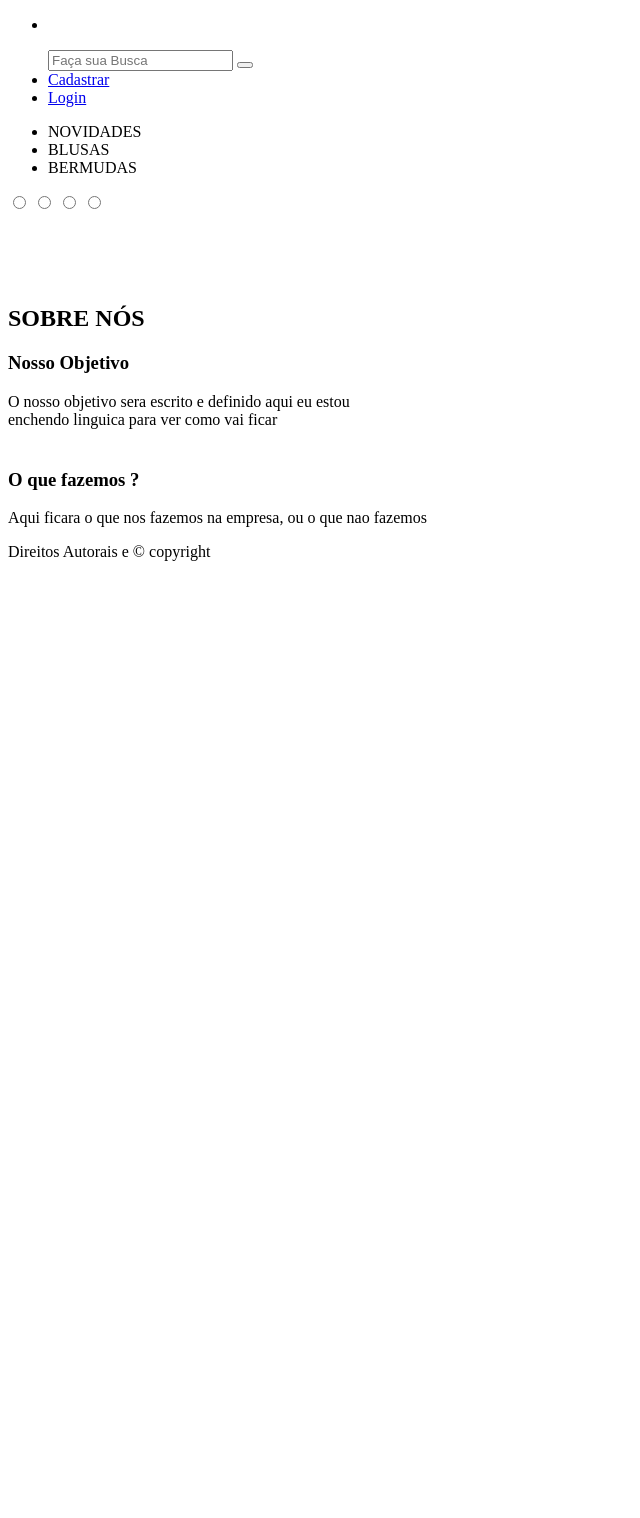
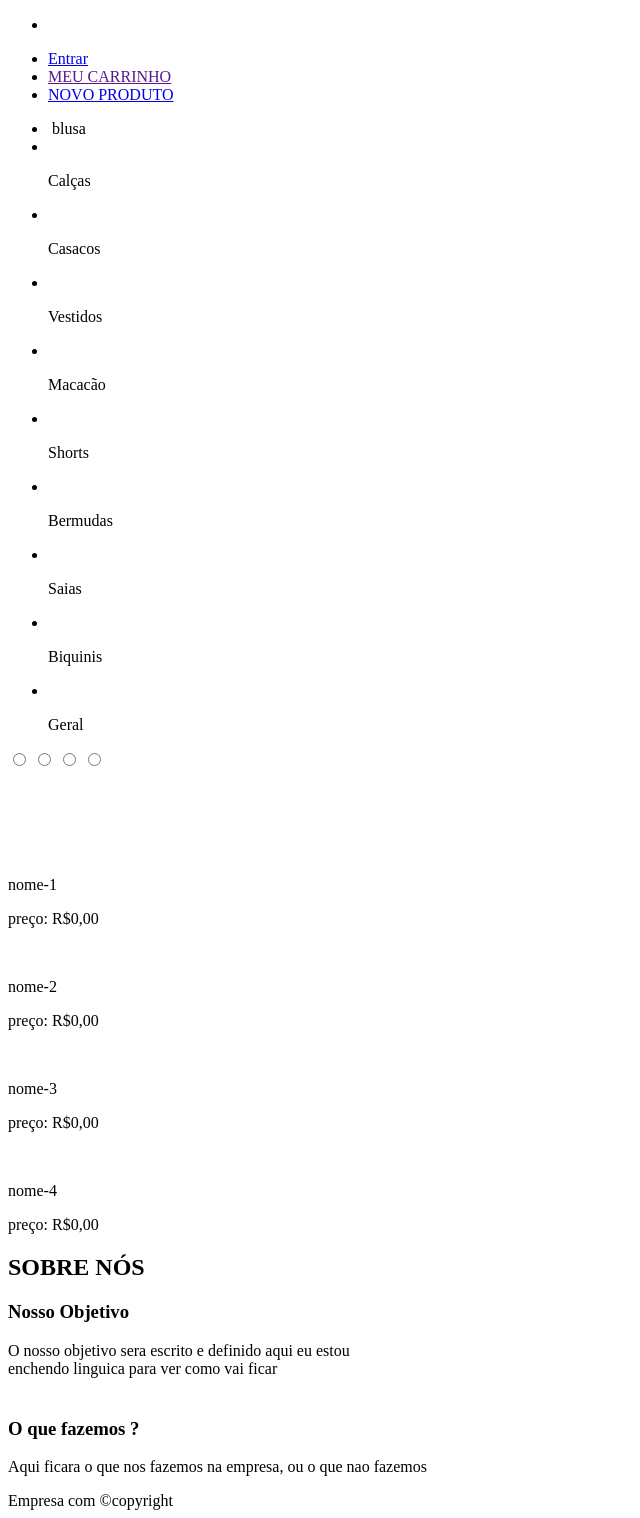
Before and after one commit to RedROLV/Changaend, a PHP site: the page made by views/themes/home.php in a window 1280 px wide. Shown: the whole page, without its empty margins (0-640 px from the left). Before the commit the page ends 561 px from the top, so only its background shows below. Run offline with PHP 8.4, Linux system fonts and the light colour scheme; the template is opened without the code that fills it, so the values that code supplies are empty.

Commit message:
home page

```diff
--- a/src/Config.php
+++ b/src/Config.php
@@ -4,7 +4,7 @@
         "name" => "Changend",
         "desc" => "Olx de Brecho online",
         "locale" => "pt_BR",
-        "base_url" => "http://localhost/2tentativa"
+        "base_url" => "http://localhost/Projects/Changaend"
     ]);
 
     define("PAGARME_API_KEY", ""); // coloque sei token da api do pagar.me
--- a/views/assets/css/carrossel.css
+++ b/views/assets/css/carrossel.css
@@ -26,7 +26,7 @@
 }
 
 .slide img {
-    width: 85%;
+    width: 82%;
     height: 165%;
     padding-left: 370px;
 }
--- a/views/themes/home.php
+++ b/views/themes/home.php
@@ -8,26 +8,72 @@
     <link rel="stylesheet" href="<?=asset("css/index.css")?>">
     <link rel="stylesheet" href="<?=asset("css/carrossel.css")?>">
     <title>Inicio</title>
+    <script type="text/javascript">
+        var counter = 1;
+        setInterval(function(){
+            document.getElementById('radio' + counter).checked = true;
+            counter++;
+            if(counter > 4){
+              counter = 1;
+            }
+        }, 5000);
+    </script>
 </head>
 <body>
     <header>
         <nav class="navbar-container">
             <ul class="nav">
-               <center><li class="nav_item" class="logo_container"><a href="<?=site()."/"?>"><img src="<?=asset('img/logo.png')?>" class="logo_nav"></a></li></center>
+               <center><li class="nav_item" class="logo_container"><a href="./index.html"><img src="<?=asset('img/logo.png')?>" class="logo_nav"></a></li></center>
             </ul>
             <ul class="nav">
-                <input type="text" name="search" id="search" placeholder="Faça sua Busca" required>
-                <button type="submit"><i class="fas fa-search"></i></button>
-                <li class="nav_item"><a class="cad_btn" href="<?=site()."/ca"?>"> Cadastrar </a></li>
-                <li class="nav_item"><a class="login_btn" href="<?= site()."/login"?>"> Login </a></li>
+                <li><a class="enter_btn" href="./cadastro.html"> Entrar </a></li>
+                <li><a class="carrinho" href="">MEU CARRINHO </a></li>
+                <li><a class="login_btn" href="./login.html">NOVO PRODUTO </a></li>
             </ul>
         </nav>
 
-        <nav class="navbar-container">
+        <nav class="navbar-container nav-color">
             <ul class="nav">
-                <li class="nav_item">NOVIDADES</li>
-                <li class="nav_item">BLUSAS</li>
-                <li class="nav_item">BERMUDAS</li>
+                <li class="nav_item item_text">
+                    <img src="<?=asset('img/blusa.png')?>" class="navbar-icon">
+                    blusa
+                </li>
+                <li class="nav_item item_text">
+                    <img src="<?=asset('img/calca.png')?>" class="navbar-icon">
+                    <p>Calças</p>
+                </li>
+                <li class="nav_item item_text">
+                    <img src="<?=asset('img/casaco.png')?>" class="navbar-icon">
+                    <p>Casacos</p>
+                </li>
+                <li class="nav_item item_text">
+                    <img src="<?=asset('img/vestido.png')?>" class="navbar-icon">
+                    <p>Vestidos</p>
+                </li>
+                <li class="nav_item item_text">
+                    <img src="<?=asset('img/macacao.png')?>" class="navbar-icon">
+                    <p>Macacão</p>
+                </li>
+                <li class="nav_item item_text">
+                    <img src="<?=asset('img/short.png')?>" class="navbar-icon">
+                    <p>Shorts</p>
+                </li>
+                <li class="nav_item item_text">
+                    <img src="<?=asset('img/bermuda.png')?>" class="navbar-icon">
+                    <p>Bermudas</p>
+                </li>
+                <li class="nav_item item_text">
+                    <img src="<?=asset('img/saia.png')?>" class="navbar-icon">
+                    <p>Saias</p>
+                </li>
+                <li class="nav_item item_text">
+                    <img src="<?=asset('img/biquini.png')?>" class="navbar-icon">
+                    <p>Biquinis</p>
+                </li>
+                <li class="nav_item item_text">
+                    <img src="<?=asset('img/geral.png')?>" class="navbar-icon">
+                    <p>Geral</p>
+                </li>
             </ul>
         </nav>
 
@@ -54,7 +100,6 @@
             <div class="slide">
                 <img src="<?=asset('img/conjunto4.png')?>" alt="">
             </div>
-
                 <div class="navigation-auto">
                   <div class="auto-btn1"></div>
                   <div class="auto-btn2"></div>
@@ -71,19 +116,29 @@
                 <label for="radio4" class="manual-btn"></label>
             </div>
         </div>
-
-        <script type="text/javascript">
-        var counter = 1;
-        setInterval(function(){
-            document.getElementById('radio' + counter).checked = true;
-            counter++;
-            if(counter > 4){
-              counter = 1;
-            }
-        }, 5000);
-        </script>
       </section>
-
+      <section id="products">
+            <div class="product">
+                <img src="" alt="" class="product_image">
+                <p>nome-1</p>
+                <p>preço: R$0,00</p>
+            </div>
+            <div class="product">
+                <img src="" alt="" class="product_image">
+                <p>nome-2</p>
+                <p>preço: R$0,00</p>
+            </div>
+            <div class="product">
+                <img src="" alt="" class="product_image">
+                <p>nome-3</p>
+                <p>preço: R$0,00</p>
+            </div>
+            <div class="product">
+                <img src="" alt="" class="product_image">
+                <p>nome-4</p>
+                <p>preço: R$0,00</p>
+            </div>
+      </section>
         <aside class="about">
             <h1>SOBRE NÓS</h1>
             <div class="containers">
@@ -100,7 +155,7 @@
             </div>
         </aside>
         <footer>
-                <span> Direitos Autorais e &copy; copyright </span>
+                <span> Empresa com &copy;copyright </span>
         </footer>
     </main>
 </body>
```
Also changed, not shown: views/assets/css/index.css (+60 -15 lines), views/assets/img/bermuda.png (added), views/assets/img/biquini.png (added), views/assets/img/blusa.png (added), views/assets/img/calca.png (added), views/assets/img/casaco.png (added), views/assets/img/conjunto1.png, views/assets/img/conjunto2.png, views/assets/img/conjunto3.png, views/assets/img/conjunto4.png, views/assets/img/geral.png (added), views/assets/img/logo-facebook.png (added), views/assets/img/macacao.png (added), views/assets/img/saia.png (added), 2 more files. Lines whose indentation alone changed are shown as unchanged.
